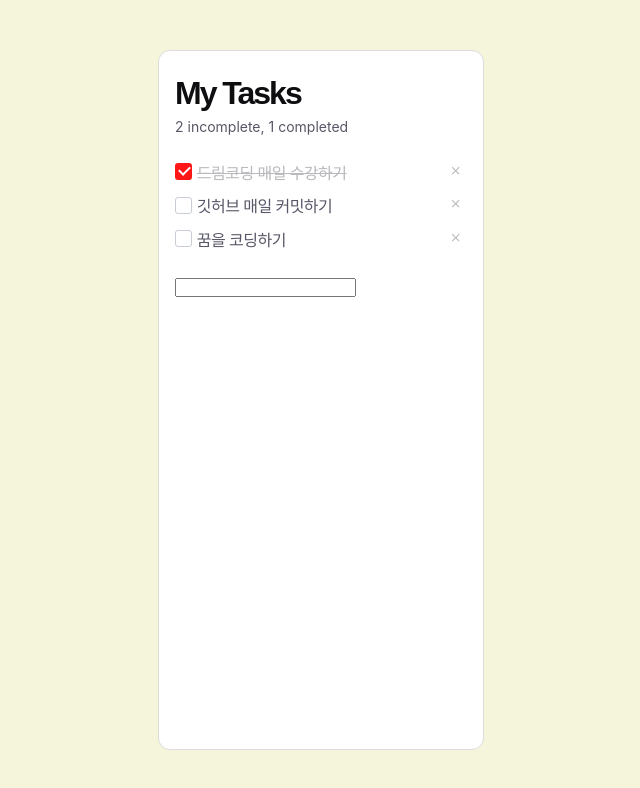
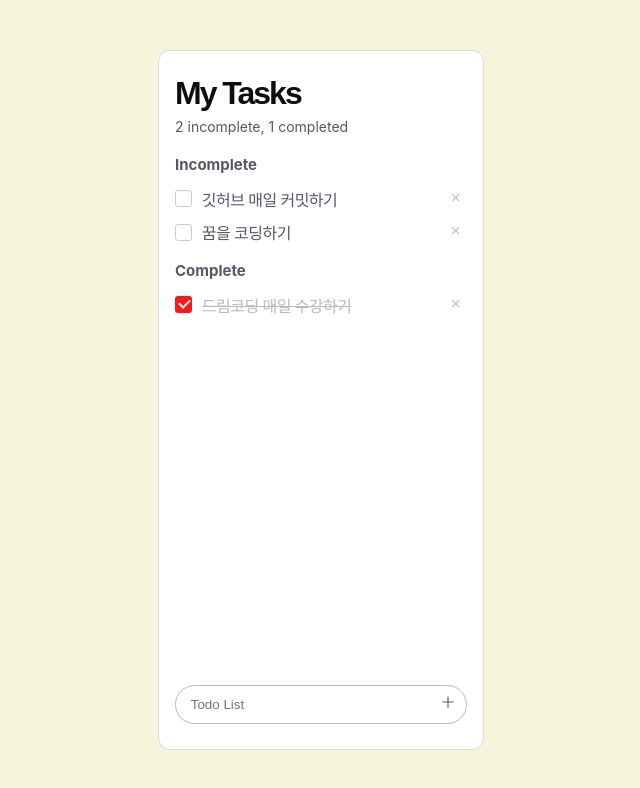
Before and after one commit to Kyunju/todolist-reactproject, a React (Create React App) app: page / in a window 1280 px wide. Shown: the top 788 px of the page, without its empty margins (319-959 px from the left). Built offline with nearby package versions, Linux system fonts and the light colour scheme.

Commit message:
입력창 스타일링 및 미완료, 완료 목록 UI 변경

```diff
--- a/src/App.css
+++ b/src/App.css
@@ -26,6 +26,28 @@ li {
   background-color: beige;
 }
 
+.todoView {
+  padding-top: 20px;
+  height: 550px;
+  overflow-y: scroll;
+  -ms-overflow-style: none; /* IE and Edge */
+  scrollbar-width: none; /* Firefox */
+}
+
+.todoView::-webkit-scrollbar {
+  display: none; /* Chrome, Safari, Opera*/
+}
+.listBox {
+  margin-top: 8px;
+  margin-bottom: 12px;
+}
+
+.listTitle {
+  font-size: 15px;
+  color: #575767;
+  font-weight: 700;
+}
+
 .contentBox {
   width: 326px;
   height: 700px;
@@ -35,30 +57,29 @@ li {
   background-color: white;
 }
 
-.listBox {
-  margin: 20px 0;
-}
-
 .items {
   padding: 0.3rem 0rem;
   display: flex;
   justify-content: space-between;
 }
 
-.items span {
+.itemWrapper {
+  display: flex;
+  flex-direction: row;
+  align-items: center;
+}
+
+.items .itemText {
+  display: inline-block;
   letter-spacing: -0.5px;
   font-weight: 500;
   font-size: 1rem;
+  padding-left: 5px;
   color: #575767;
 }
 
 .items .checkbox {
   margin-right: 0.3rem;
-}
-
-.items .itemText {
-  display: inline-block;
-  vertical-align: middle;
 }
 
 .itemText.checked {
@@ -77,6 +98,7 @@ li {
 }
 
 .checkbox span {
+  margin-top: -4px;
   display: inline-block;
   vertical-align: middle;
   cursor: pointer;
@@ -153,3 +175,30 @@ li {
 .deleteBtn:hover {
   color: #575767;
 }
+
+.formWrapper {
+  display: flex;
+  flex-direction: row;
+  justify-content: space-between;
+  padding: 0.3rem;
+  border: 1px solid #b9b9be;
+  border-radius: 20px;
+}
+
+#textBox {
+  width: 100%;
+  outline: none;
+  margin-left: 10px;
+  border: none;
+  color: #575767;
+}
+
+.submitBtn {
+  font-size: 18px;
+  background-color: transparent;
+  color: #575767;
+  border: none;
+  padding: 2px 4px;
+  border-radius: 50%;
+  cursor: pointer;
+}
--- a/src/App.js
+++ b/src/App.js
@@ -2,6 +2,7 @@ import './App.css';
 import { useState } from 'react';
 import TodoItems from './components/TodoItems';
 import TodoCounts from './components/TodoCounts';
+import { IoAdd } from 'react-icons/io5';
 
 function App() {
   const initialList = [
@@ -28,8 +29,12 @@ function App() {
       <div className='contentBox'>
         <div className='title'>My Tasks</div>
         <TodoCounts items={items} />
+        <section className='todoView'>
+          <h6 className='listTitle'>Incomplete</h6>
           <ul className='listBox'>
-          {items.map((item) => {
+            {items
+              .filter((item) => !item.checked)
+              .map((item) => {
                 return (
                   <TodoItems
                     key={item.id}
@@ -42,10 +47,31 @@ function App() {
                 );
               })}
           </ul>
+          <h6 className='listTitle'>Complete</h6>
+          <ul className='listBox'>
+            {items
+              .filter((item) => item.checked)
+              .map((item) => {
+                return (
+                  <TodoItems
+                    key={item.id}
+                    id={item.id}
+                    text={item.text}
+                    checked={item.checked}
+                    handleCheck={handleCheck}
+                    onRemove={onRemove}
+                  />
+                );
+              })}
+          </ul>
+        </section>
+        <section className='formView'>
+          <div className='formWrapper'>
             <input
               type='text'
               name='textBox'
               id='textBox'
+              placeholder='Todo List'
               value={textBox}
               onChange={(e) => {
                 setTextBox(e.target.value);
@@ -66,6 +92,11 @@ function App() {
                 }
               }}
             />
+            <button className='submitBtn'>
+              <IoAdd />
+            </button>
+          </div>
+        </section>
       </div>
     </div>
   );
```
Lines whose indentation alone changed are shown as unchanged.
